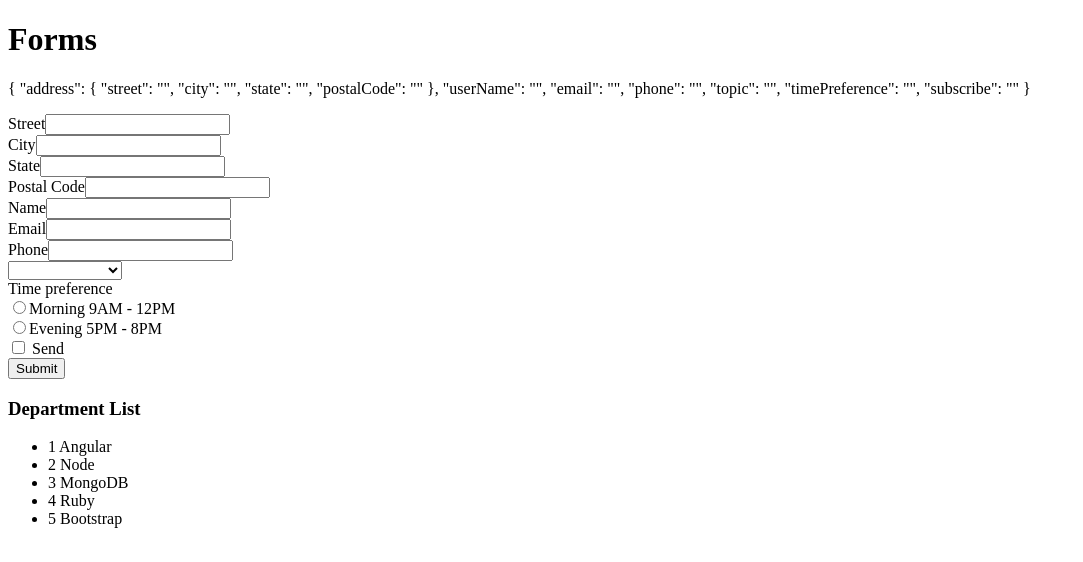
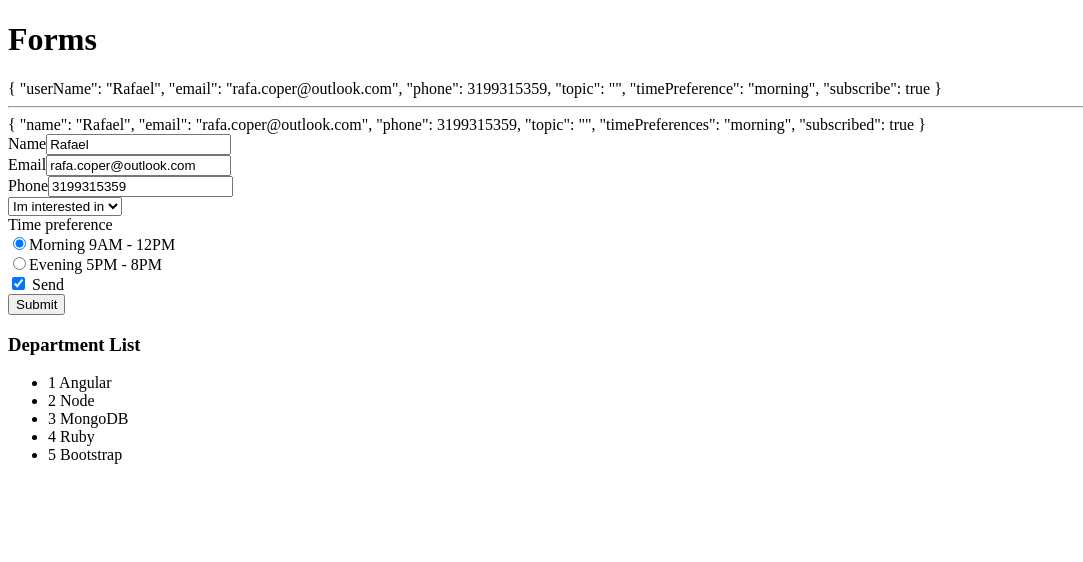
Before and after one commit to rafacoper/angular17-CCECCSR, an Angular app: page /departments in a window 1280 px wide. Shown: the top 562 px of the page, without its empty margins (0-1083 px from the left). Built offline with nearby package versions, Linux system fonts and the light colour scheme.

Commit message:
Binding an static data to the form

```diff
--- a/src/app/app.component.ts
+++ b/src/app/app.component.ts
@@ -26,9 +26,4 @@ import { FormComponent } from './form/form.component';
 })
 export class AppComponent {
   title = 'Learning Angular';
-
-  // interactorName1 = "Rafael";
-  // interactorName2 = "Paulin";
-
-  // message: any = "";
 }
--- a/src/app/form/form.component.html
+++ b/src/app/form/form.component.html
@@ -1,67 +1,79 @@
 <div class="container-fluid mb-5">
   <h1>Forms</h1>
   <form #userForm="ngForm">
-    <p>{{ userForm.value | json }}</p>
-
-    <div ngModelGroup="address">
-      <div class="form-group">
-        <label>Street</label>
-        <input type="text" class="form-control" name="street" ngModel>
-      </div>
-      <div class="form-group">
-        <label>City</label>
-        <input type="text" class="form-control" name="city" ngModel>
-      </div>
-      <div class="form-group">
-        <label>State</label>
-        <input type="text" class="form-control" name="state" ngModel>
-      </div>
-      <div class="form-group">
-        <label>Postal Code</label>
-        <input type="text" class="form-control" name="postalCode" ngModel>
-      </div>
-    </div>
+    {{ userForm.value | json }}
+    <hr />
+    {{ userModel | json }}
 
     <div class="form-control">
       <label for="name">Name</label>
-      <input type="text" class="form-control" name="userName" ngModel>
+      <input
+        type="text"
+        class="form-control"
+        name="userName"
+        [ngModel]="userModel.name"
+      />
     </div>
     <div class="form-control">
       <label for="email">Email</label>
-      <input type="email" class="form-control" name="email" ngModel>
+      <input
+        type="email"
+        class="form-control"
+        name="email"
+        [ngModel]="userModel.email"
+      />
     </div>
     <div class="form-control">
       <label for="phone">Phone</label>
-      <input type="tel" class="form-control" name="phone" ngModel>
+      <input
+        type="tel"
+        class="form-control"
+        name="phone"
+        [ngModel]="userModel.phone"
+      />
     </div>
 
     <div class="form-group">
-      <select class="custom-select" name="topic" ngModel>
-        <option selected>Im interested in</option>
-        <option *ngFor="let topic of topics">{{topic}}</option>
+      <select class="custom-select" name="topic" [ngModel]="userModel.topic">
+        <option value="">Im interested in</option>
+        <option *ngFor="let topic of topics">{{ topic }}</option>
       </select>
     </div>
 
     <div class="">
       <label>Time preference</label>
       <div class="form-check">
-        <input type="radio" class="form-check-input" name="timePreference" value="morning" ngModel>
+        <input
+          type="radio"
+          class="form-check-input"
+          name="timePreference"
+          value="morning"
+          [ngModel]="userModel.timePreferences"
+        />
         <label class="form-check-label">Morning 9AM - 12PM</label>
       </div>
       <div class="form-check">
-        <input type="radio" class="form-check-input" name="timePreference" value="evening" ngModel>
+        <input
+          type="radio"
+          class="form-check-input"
+          name="timePreference"
+          value="evening"
+          [ngModel]="userModel.timePreferences"
+        />
         <label class="form-check-label">Evening 5PM - 8PM</label>
       </div>
     </div>
 
     <div class="form-check mb-3">
-      <input type="checkbox" class="form-check-input" name="subscribe" ngModel>
-      <label class="form-check-label">
-        Send
-      </label>
+      <input
+        type="checkbox"
+        class="form-check-input"
+        name="subscribe"
+        [ngModel]="userModel.subscribed"
+      />
+      <label class="form-check-label"> Send </label>
     </div>
 
     <button class="btn btn-primary" type="submit">Submit</button>
-
   </form>
 </div>
--- a/src/app/form/form.component.ts
+++ b/src/app/form/form.component.ts
@@ -1,14 +1,24 @@
 import { CommonModule } from '@angular/common';
 import { Component } from '@angular/core';
 import { FormsModule } from '@angular/forms';
+import { User } from '../user';
 
 @Component({
   selector: 'app-form',
   standalone: true,
   imports: [CommonModule, FormsModule],
   templateUrl: './form.component.html',
-  styleUrl: './form.component.css'
+  styleUrl: './form.component.css',
 })
 export class FormComponent {
-  topics = ['Angular', 'React', 'HTML']
+  topics = ['Angular', 'React', 'HTML'];
+
+  userModel = new User(
+    'Rafael',
+    'rafa.coper@outlook.com',
+    3199315359,
+    '',
+    'morning',
+    true
+  );
 }
--- /dev/null
+++ b/src/app/user.ts
@@ -0,0 +1,10 @@
+export class User {
+  constructor(
+    public name: string,
+    public email: string,
+    public phone: number,
+    public topic: string,
+    public timePreferences: string,
+    public subscribed: boolean
+  ) {}
+}
```
Also changed, not shown: 1 other file (tests, documents, lock files or other folders).
